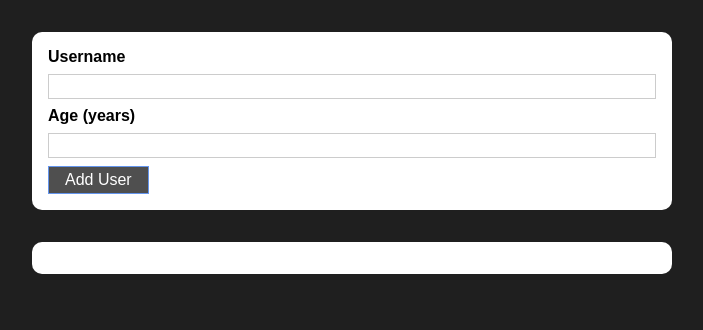
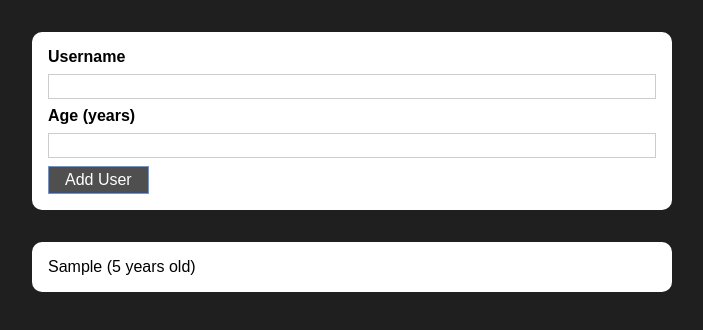
Before and after one commit to bgordon8/validation-prac, a React (Create React App) app: page / in a window 1280 px wide. Both pictures are taken after typing "Sample", "5" into the empty fields and a click on the button "Add User". Shown: the top 330 px of the page, without its empty margins (288-991 px from the left). Built offline with nearby package versions, Linux system fonts and the light colour scheme.

Commit message:
Update AddUser functionality

```diff
--- a/src/App.js
+++ b/src/App.js
@@ -1,11 +1,23 @@
+import React, { useState } from "react";
 import AddUser from "./components/Users/AddUser";
 import UserList from "./components/Users/UserList";
 
 function App() {
+  const [userList, setUserList] = useState([]);
+
+  const addUserHandler = (userName, userAge) => {
+    setUserList((prevUsersList) => {
+      return [
+        ...prevUsersList,
+        { name: userName, age: userAge, id: Math.random().toString() },
+      ];
+    });
+  };
+
   return (
     <div className="App">
-      <AddUser />
-      <UserList users={[]} />
+      <AddUser onAddUser={addUserHandler} />
+      <UserList users={userList} />
     </div>
   );
 }
--- a/src/components/Users/AddUser.js
+++ b/src/components/Users/AddUser.js
@@ -16,7 +16,7 @@ const AddUser = (props) => {
     if (+enteredAge < 1) {
       return;
     }
-
+    props.onAddUser(enteredUser, enteredAge);
     setEnteredAge("");
     setEnteredUser("");
   };
--- a/src/components/Users/UserList.js
+++ b/src/components/Users/UserList.js
@@ -9,7 +9,7 @@ const UserList = (props) => {
       <ul>
         <li>
           {props.users.map((user) => (
-            <li>
+            <li key={user.id}>
               {user.name} ({user.age} years old)
             </li>
           ))}
```
